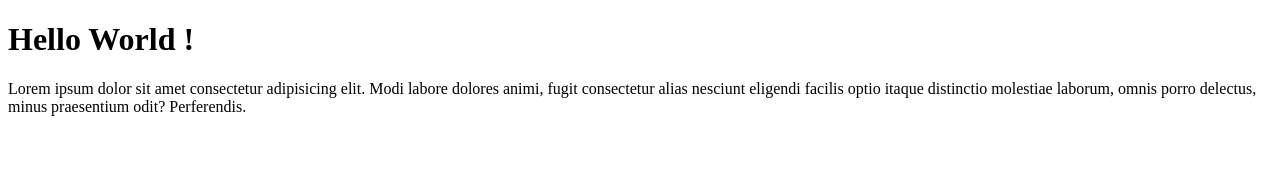
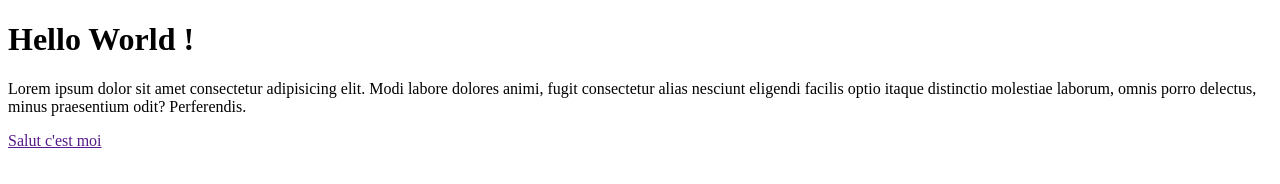
Before and after one commit to houa-imad/Test, a plain HTML site: page index.html in a window 1280 px wide. Drawn offline with Linux system fonts and the light colour scheme.

Commit message:
troisième essai

```diff
--- a/index.html
+++ b/index.html
@@ -17,6 +17,8 @@
     <p>Lorem ipsum dolor sit amet consectetur adipisicing elit. Modi labore dolores animi, fugit consectetur alias
         nesciunt eligendi facilis optio itaque distinctio molestiae laborum, omnis porro delectus, minus praesentium
         odit? Perferendis.</p>
+
+    <a href="">Salut c'est moi</a>
 </body>
 
 </html>
```
